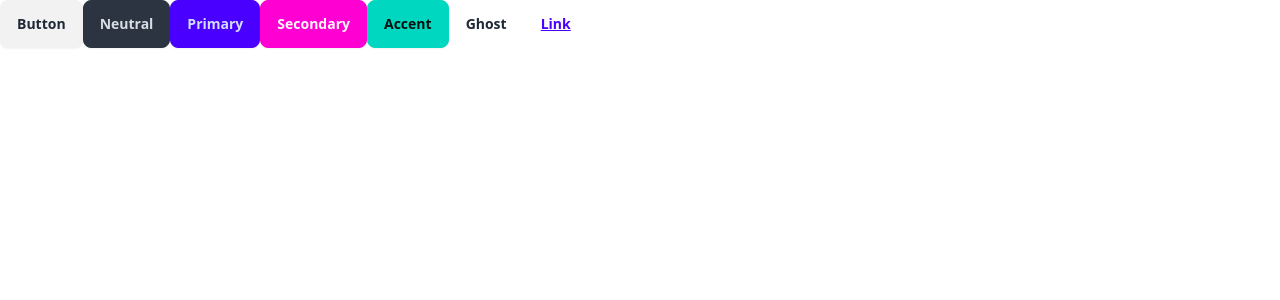
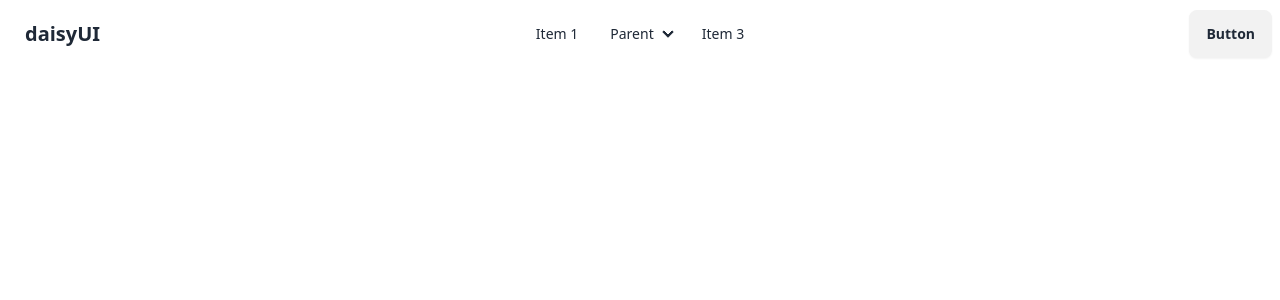
Before and after one commit to sksajib111/DocHouse, a React (Vite) app: page / in a window 1280 px wide. Shown: the top 300 px of the page. Built offline with nearby package versions, Linux system fonts and the light colour scheme.

Commit message:
nav ber implement

```diff
--- a/src/App.jsx
+++ b/src/App.jsx
@@ -3,13 +3,45 @@
 function App() {
   return (
     <>
-      <button className="btn">Button</button>
-      <button className="btn btn-neutral">Neutral</button>
-      <button className="btn btn-primary">Primary</button>
-      <button className="btn btn-secondary">Secondary</button>
-      <button className="btn btn-accent">Accent</button>
-      <button className="btn btn-ghost">Ghost</button>
-      <button className="btn btn-link">Link</button>
+      <div className="navbar bg-base-100">
+  <div className="navbar-start">
+    <div className="dropdown">
+      <div tabIndex={0} role="button" className="btn btn-ghost lg:hidden">
+        <svg xmlns="http://www.w3.org/2000/svg" className="h-5 w-5" fill="none" viewBox="0 0 24 24" stroke="currentColor"><path strokeLinecap="round" strokeLinejoin="round" strokeWidth="2" d="M4 6h16M4 12h8m-8 6h16" /></svg>
+      </div>
+      <ul tabIndex={0} className="menu menu-sm dropdown-content mt-3 z-[1] p-2 shadow bg-base-100 rounded-box w-52">
+        <li><a>Item 1</a></li>
+        <li>
+          <a>Parent</a>
+          <ul className="p-2">
+            <li><a>Submenu 1</a></li>
+            <li><a>Submenu 2</a></li>
+          </ul>
+        </li>
+        <li><a>Item 3</a></li>
+      </ul>
+    </div>
+    <a className="btn btn-ghost text-xl">daisyUI</a>
+  </div>
+  <div className="navbar-center hidden lg:flex">
+    <ul className="menu menu-horizontal px-1">
+      <li><a>Item 1</a></li>
+      <li>
+        <details>
+          <summary>Parent</summary>
+          <ul className="p-2">
+            <li><a>Submenu 1</a></li>
+            <li><a>Submenu 2</a></li>
+          </ul>
+        </details>
+      </li>
+      <li><a>Item 3</a></li>
+    </ul>
+  </div>
+  <div className="navbar-end">
+    <a className="btn">Button</a>
+  </div>
+</div>
     </>
   );
 }
```
